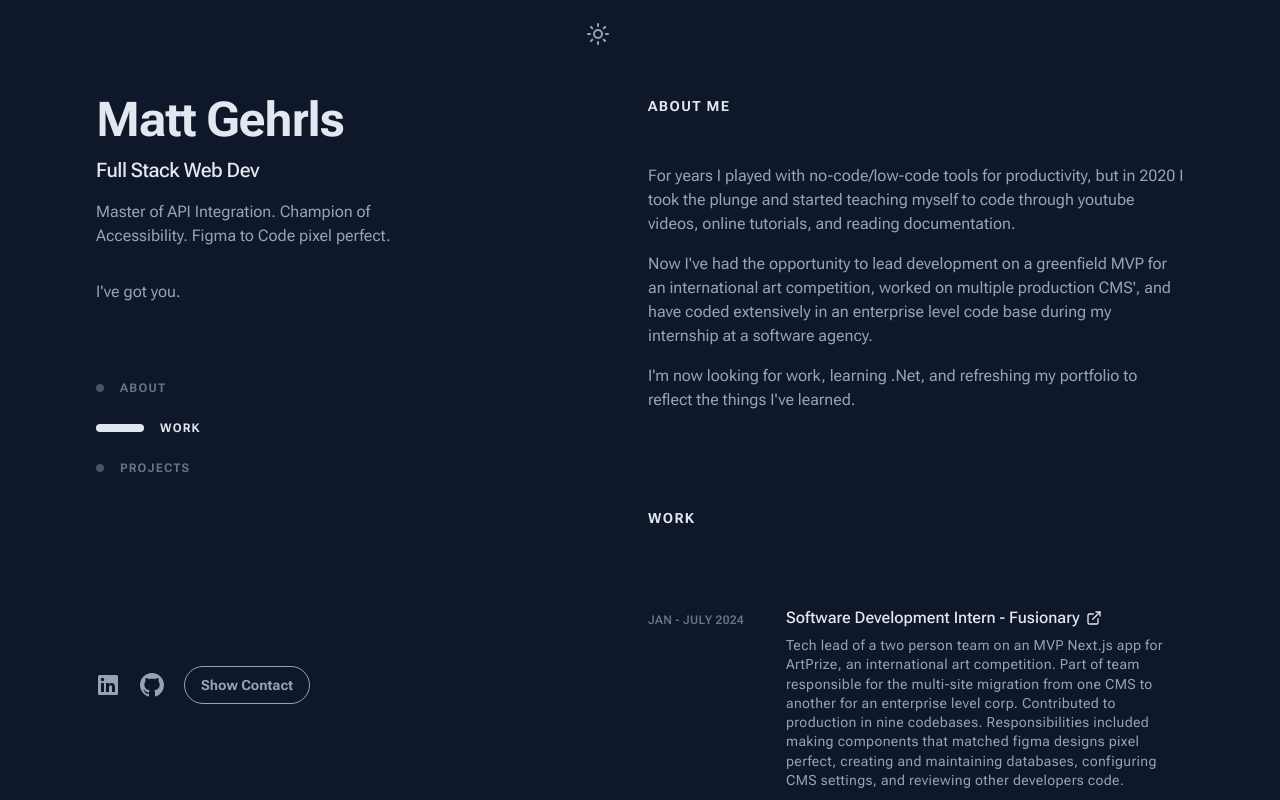
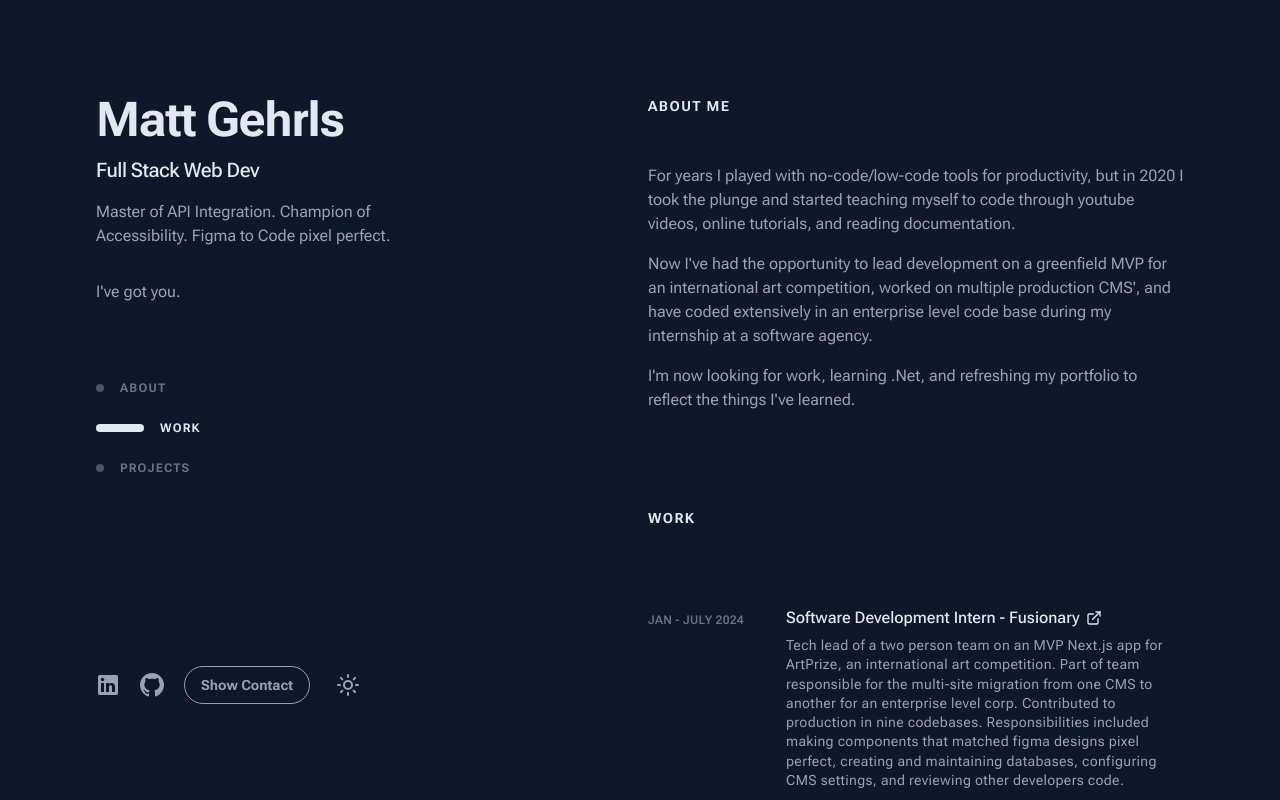
Before and after one commit to mgehrls/mattgehrls, a Next.js app: page / in a window 1280 px wide. Shown: the top 800 px of the page. Built offline with nearby package versions, Linux system fonts and the light colour scheme.

Commit message:
moved theme changer location

```diff
--- a/components/header/Header.tsx
+++ b/components/header/Header.tsx
@@ -31,7 +31,6 @@ const Header = () => {
         <Navbar />
       </div>
       <Links />
-      <ThemeChanger />
     </header>
   );
 };
--- a/components/header/Links.tsx
+++ b/components/header/Links.tsx
@@ -2,6 +2,7 @@ import clsx from "clsx";
 import { Copy, Mail, Phone } from "lucide-react";
 import React from "react";
 import CopyToClipboard from "../svg/CopyToClipboard";
+import { ThemeChanger } from "./ThemeChanger";
 
 export interface Link {
   href: string;
@@ -102,13 +103,15 @@ function Links() {
           ))}
         </ul>
         <button
-          className="border-[1px] border-current z-10 rounded-full px-4 py-2 text-sm font-bold hover:text-slate-900 focus:text-slate-900 hover:dark:text-slate-200 focus:dark:text-slate-200 hover:scale-105 focus:scale-105 transition-all duration-150 ease-in-out focus:outline"
+          className="border-[1px] mr-5 border-current z-10 rounded-full px-4 py-2 text-sm font-bold hover:text-slate-900 focus:text-slate-900 hover:dark:text-slate-200 focus:dark:text-slate-200 hover:scale-105 focus:scale-105 transition-all duration-150 ease-in-out focus:outline"
           aria-label="Reveals links to email and phone, and buttons to copy that information to your clipboard"
           onClick={() => setIsOpen(!isOpen)}
         >
           {isOpen ? "Hide Contact" : "Show Contact"}
         </button>
+        <ThemeChanger />
       </div>
+
       <div
         className={clsx(
           "transition-all duration-150 ease-in-out motion-reduce:transition-none flex flex-col gap-4 justify-center",
--- a/components/header/ThemeChanger.tsx
+++ b/components/header/ThemeChanger.tsx
@@ -4,7 +4,7 @@ export const ThemeChanger = () => {
   const { theme, setTheme } = useTheme();
 
   return (
-    <div className="absolute top-4 right-4">
+    <div className="z-10">
       {theme === "light" ? (
         <button
           className="p-[6px] rounded-lg hover:scale-110 transition-all duration-150 ease-in-out"
```
